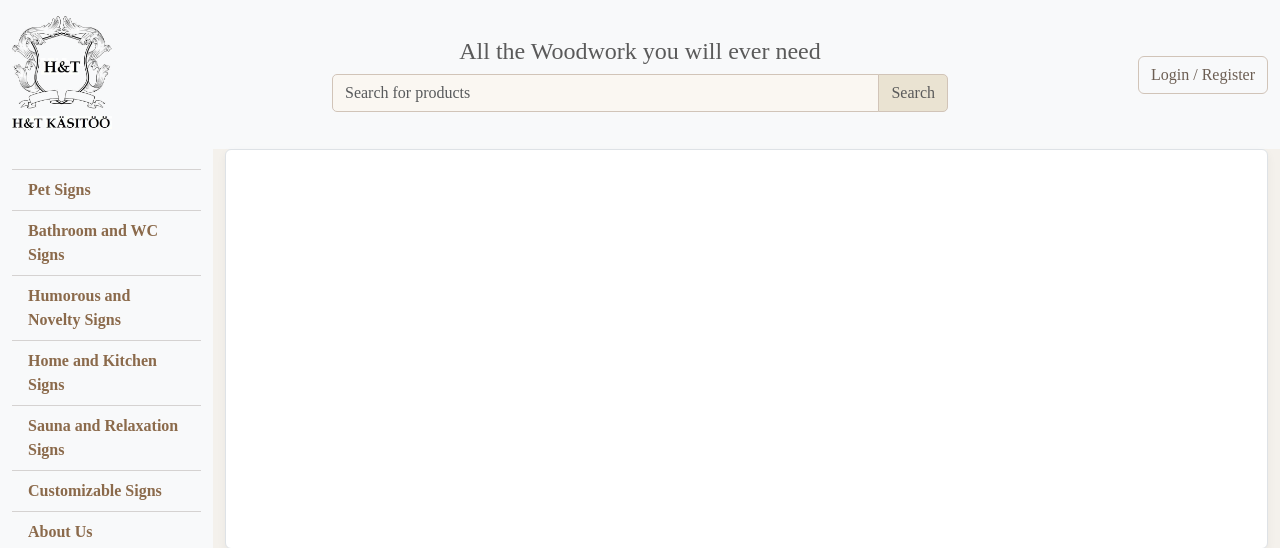
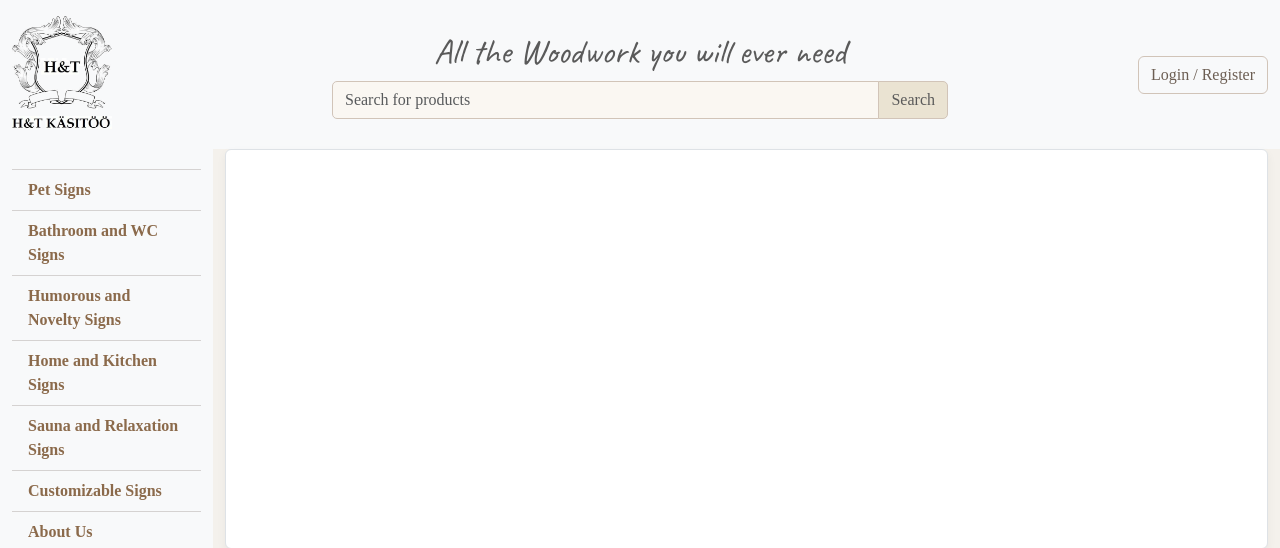
Before and after one commit to m6mmi/h-t-handcraft, a Django app: page /products/search/ in a window 1280 px wide. Shown: the top 548 px of the page. Run offline with Django 5.2, Linux system fonts and the light colour scheme; data comes from the database, SQL or seed files in the repository; data that the repository does not hold is empty; parts of the project's set-up code (start-up, migrations or seed data) failed here and were passed over.

Commit message:
little font change

```diff
--- a/templates/base.html
+++ b/templates/base.html
@@ -6,6 +6,7 @@
     <meta name="viewport" content="width=device-width, initial-scale=1.0">
     <title>H&T Käsitöö</title>
     <link href="https://cdn.jsdelivr.net/npm/bootstrap@5.3.0-alpha1/dist/css/bootstrap.min.css" rel="stylesheet">
+    <link href="https://fonts.googleapis.com/css2?family=Caveat:wght@400;700&display=swap" rel="stylesheet">
     <link rel="stylesheet" href="{% static 'css/styles.css' %}">
     <link rel="stylesheet" href="{% static 'css/profile.css' %}">
     <link rel="stylesheet" href="{% static 'css/product_list.css' %}">
@@ -23,7 +24,7 @@
         </div>
 
         <div class="col-6">
-            <h4 class="text-center">All the Woodwork you will ever need</h4>
+            <h4 class="text-center custom-font">All the Woodwork you will ever need</h4>
             <form action="{% url 'products:search' %}" method="get" aria-label="Search for products">
                 <div class="input-group">
                     <input type="text" class="form-control" name="q" placeholder="Search for products"
--- a/templates/static/css/styles.css
+++ b/templates/static/css/styles.css
@@ -133,3 +133,7 @@ footer {
     z-index: 1000;
     margin: 0;
 }
+.custom-font {
+    font-family: 'Caveat', cursive;
+    font-size: 35px;
+}
```
